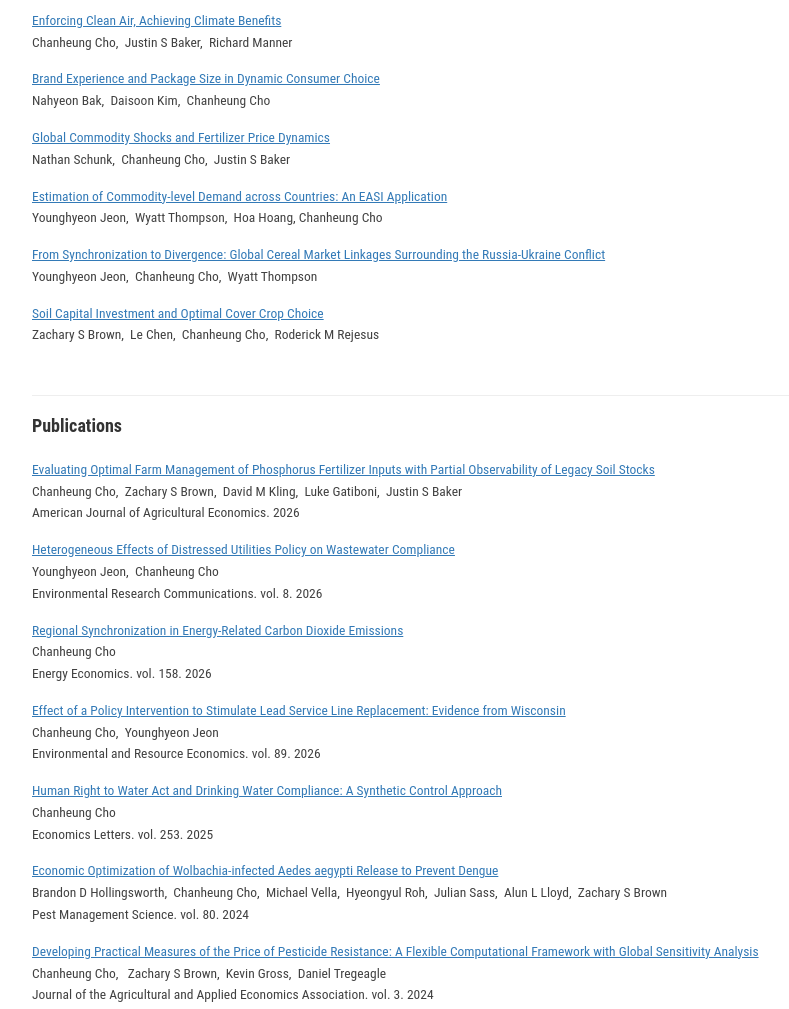
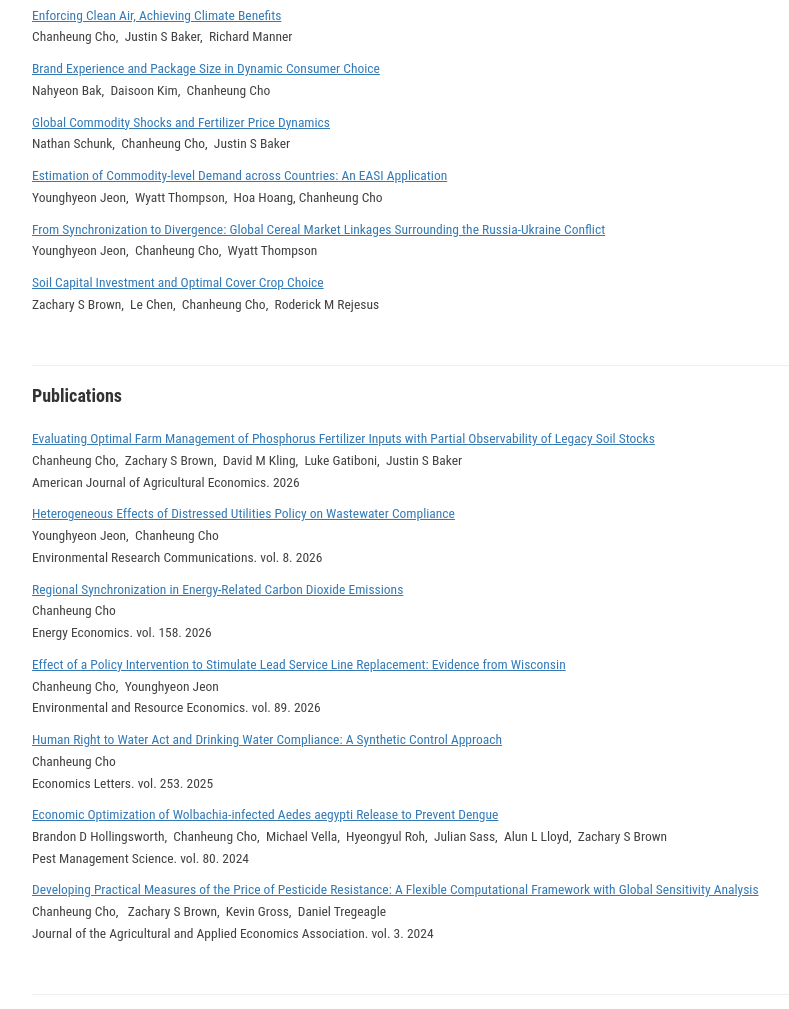
Before and after one commit to ChanheungCho/ChanheungCho.github.io, a plain HTML site: page index.html in a window 1280 px wide. Shown: the part 460-1469 px from the top of the page, without its empty margins (163-952 px from the left). Drawn offline with nearby package versions, Linux system fonts and the light colour scheme.

Commit message:
Update index.html

```diff
--- a/index.html
+++ b/index.html
@@ -81,32 +81,32 @@
 			<u>Optimal Phosphorus Management in a Transboundary Setting: A Dynamic Game Approach</u></a><br />
 			Chanheung Cho,&nbsp;&nbsp;Nathan Schunk,&nbsp;&nbsp;Zachary S Brown,&nbsp;&nbsp;Brent Sohngen,&nbsp;&nbsp;Justin S Baker</p>
 
-		<p style="margin-top:0.4cm;line-height:0.575cm;color:#414141;">
+		<p style="margin-top:0cm;line-height:0.575cm;color:#414141;">
 			<a href="/assets/WP__Carbon_Emission___SDID.pdf" target="_blank">
 			<u>Enforcing Clean Air, Achieving Climate Benefits</u></a><br />
 			Chanheung Cho,&nbsp;&nbsp;Justin S Baker,&nbsp;&nbsp;Richard Manner</p>
 
-		<p style="margin-top:0.4cm;line-height:0.575cm;color:#414141;">
+		<p style="margin-top:0cm;line-height:0.575cm;color:#414141;">
 			<a href="https://drive.google.com/file/d/1XMJp-7CMe5-_OtTxJnfFRa48qUd3NNva/view" target="_blank">
 			<u>Brand Experience and Package Size in Dynamic Consumer Choice</u></a><br />
 			Nahyeon Bak,&nbsp;&nbsp;Daisoon Kim,&nbsp;&nbsp;Chanheung Cho</p>
 
-		<p style="margin-top:0.4cm;line-height:0.575cm;color:#414141;">
+		<p style="margin-top:0cm;line-height:0.575cm;color:#414141;">
 			<a href="https://ageconsearch.umn.edu/record/404318/?v=pdf" target="_blank">
 			<u>Global Commodity Shocks and Fertilizer Price Dynamics</u></a><br />
 			Nathan Schunk,&nbsp;&nbsp;Chanheung Cho,&nbsp;&nbsp;Justin S Baker</p>
 
-		<p style="margin-top:0.4cm;line-height:0.575cm;color:#414141;">
+		<p style="margin-top:0cm;line-height:0.575cm;color:#414141;">
 			<a href="" target="_blank">
 			<u>Estimation of Commodity-level Demand across Countries: An EASI Application</u></a><br />
 			Younghyeon Jeon,&nbsp;&nbsp;Wyatt Thompson,&nbsp;&nbsp;Hoa Hoang, Chanheung Cho</p>
 
-		<p style="margin-top:0.4cm;line-height:0.575cm;color:#414141;">
+		<p style="margin-top:0cm;line-height:0.575cm;color:#414141;">
 			<a href="https://papers.ssrn.com/sol3/papers.cfm?abstract_id=7569900" target="_blank">
 			<u>From Synchronization to Divergence: Global Cereal Market Linkages Surrounding the Russia-Ukraine Conflict</u></a><br />
 			Younghyeon Jeon,&nbsp;&nbsp;Chanheung Cho,&nbsp;&nbsp;Wyatt Thompson</p>
 
-		<p style="margin-top:0.4cm;line-height:0.575cm;color:#414141;">
+		<p style="margin-top:0cm;line-height:0.575cm;color:#414141;">
 			<a href="https://ageconsearch.umn.edu/record/404397/?v=pdf" target="_blank">
 			<u>Soil Capital Investment and Optimal Cover Crop Choice</u></a><br />
 			Zachary S Brown,&nbsp;&nbsp;Le Chen,&nbsp;&nbsp;Chanheung Cho,&nbsp;&nbsp;Roderick M Rejesus</p>
@@ -121,37 +121,37 @@
 			Chanheung Cho,&nbsp;&nbsp;Zachary S Brown,&nbsp;&nbsp;David M Kling,&nbsp;&nbsp;Luke Gatiboni,&nbsp;&nbsp;Justin S Baker<br />
 			American Journal of Agricultural Economics. 2026</p>
 
-		<p style="margin-top:0.4cm;line-height:0.575cm;color:#414141;">
+		<p style="margin-top:0cm;line-height:0.575cm;color:#414141;">
 			<a href="https://iopscience.iop.org/article/10.1088/2515-7620/ae9f32" target="_blank">
 			<u>Heterogeneous Effects of Distressed Utilities Policy on Wastewater Compliance</u></a><br />
 			Younghyeon Jeon,&nbsp;&nbsp;Chanheung Cho<br />
 			Environmental Research Communications. vol. 8. 2026</p>
 
-		<p style="margin-top:0.4cm;line-height:0.575cm;color:#414141;">
+		<p style="margin-top:0cm;line-height:0.575cm;color:#414141;">
 			<a href="https://www.sciencedirect.com/science/article/pii/S0140988326002227?via%3Dihub" target="_blank">
 			<u>Regional Synchronization in Energy-Related Carbon Dioxide Emissions</u></a><br />
 			Chanheung Cho<br />
 			Energy Economics. vol. 158. 2026</p>
 
-		<p style="margin-top:0.4cm;line-height:0.575cm;color:#414141;">
+		<p style="margin-top:0cm;line-height:0.575cm;color:#414141;">
 			<a href="https://link.springer.com/article/10.1007/s10640-026-01075-4" target="_blank">
 			<u>Effect of a Policy Intervention to Stimulate Lead Service Line Replacement: Evidence from Wisconsin</u></a><br />
 			Chanheung Cho,&nbsp;&nbsp;Younghyeon Jeon<br />
 			Environmental and Resource Economics. vol. 89. 2026</p>
 
-		<p style="margin-top:0.4cm;line-height:0.575cm;color:#414141;">
+		<p style="margin-top:0cm;line-height:0.575cm;color:#414141;">
 			<a href="https://www.sciencedirect.com/science/article/pii/S0165176525001983" target="_blank">
 			<u>Human Right to Water Act and Drinking Water Compliance: A Synthetic Control Approach</u></a><br />
 			Chanheung Cho<br />
 			Economics Letters. vol. 253. 2025</p>
 
-        <p style="margin-top:0.4cm;line-height:0.575cm;color:#414141;">
+        <p style="margin-top:0cm;line-height:0.575cm;color:#414141;">
 			<a href="https://scijournals.onlinelibrary.wiley.com/doi/10.1002/ps.8086" target="_blank">
 			<u>Economic Optimization of Wolbachia-infected Aedes aegypti Release to Prevent Dengue</u></a><br />
 			Brandon D Hollingsworth,&nbsp;&nbsp;Chanheung Cho,&nbsp;&nbsp;Michael Vella,&nbsp;&nbsp;Hyeongyul Roh,&nbsp;&nbsp;Julian Sass,&nbsp;&nbsp;Alun L Lloyd,&nbsp;&nbsp;Zachary S Brown<br />
 			Pest Management Science. vol. 80. 2024</p>
 
-		<p style="margin-top:0.4cm;line-height:0.575cm;color:#414141;">
+		<p style="margin-top:0cm;line-height:0.575cm;color:#414141;">
 			<a href="https://onlinelibrary.wiley.com/doi/full/10.1002/jaa2.107" target="_blank">
 			<u>Developing Practical Measures of the Price of Pesticide Resistance: A Flexible Computational Framework with Global Sensitivity Analysis</u></a><br />
 			Chanheung Cho,&nbsp;&nbsp; Zachary S Brown,&nbsp;&nbsp;Kevin Gross,&nbsp;&nbsp;Daniel Tregeagle<br />
```
